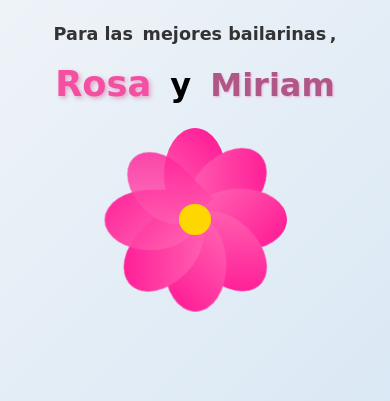
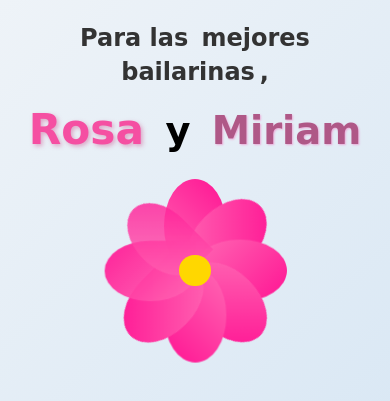
Before and after one commit to JiancarlosMarcos/yellow-flowers, a plain HTML site: page index.html in a window 390 px wide. Shown: the part 73-474 px from the top of the page. Drawn offline with Linux system fonts and the light colour scheme.

Commit message:
Update styles.css

```diff
--- a/styles.css
+++ b/styles.css
@@ -43,14 +43,14 @@ body {
 .dedication h1 {
   font-family: 'Dancing Script', cursive;
   color: #333333;
-  font-size: clamp(1.1rem, 4.5vw, 2.5rem);
+  font-size: clamp(1.5rem, 4.5vw, 3rem);
   line-height: 1.4;
   margin-bottom: 1rem;
 }
 
 .dedication h2 {
   font-family: 'Dancing Script', cursive;
-  font-size: clamp(2rem, 5vw, 3.5rem);
+  font-size: clamp(2.4rem, 5vw, 3.9rem);
   line-height: 1.2;
 }
 
```
